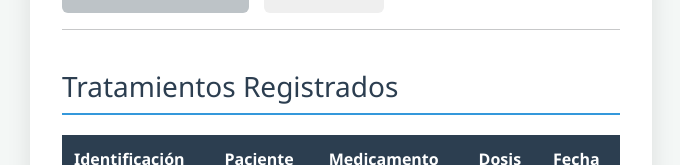
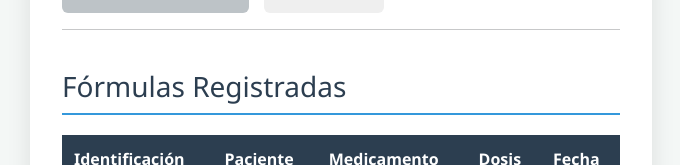
Before and after one commit to Lilyeiyei/Gestion-Medicamentos-Frontend, an Angular app: page /formulas in a window 1280 px wide. Shown: the part 642-807 px from the top of the page, without its empty margins (299-979 px from the left). Built offline with nearby package versions, Linux system fonts and the light colour scheme; no server answers.

Commit message:
cambio titulo Formulas Registradas

```diff
--- a/src/app/components/formula/formula.component.html
+++ b/src/app/components/formula/formula.component.html
@@ -71,7 +71,7 @@
 
   <!-- Tabla de Resultados -->
   <div class="tabla-container">
-    <h3>Tratamientos Registrados</h3>
+    <h3>Fórmulas Registradas</h3>
     <table>
       <thead>
       <tr>
```
